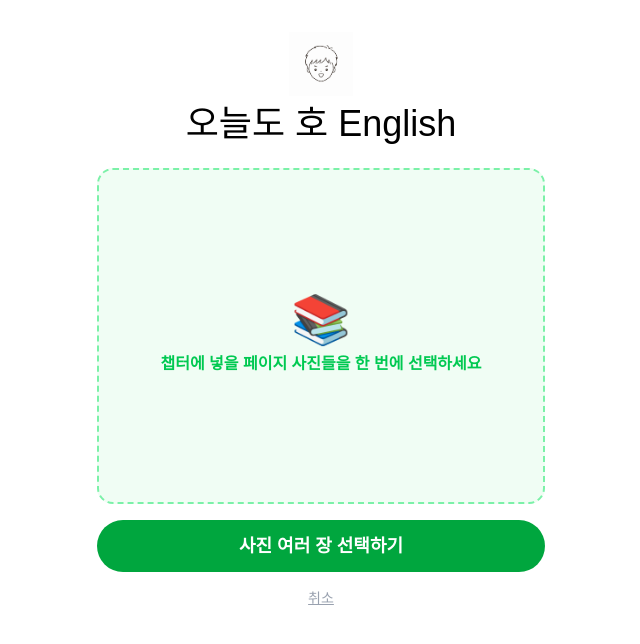
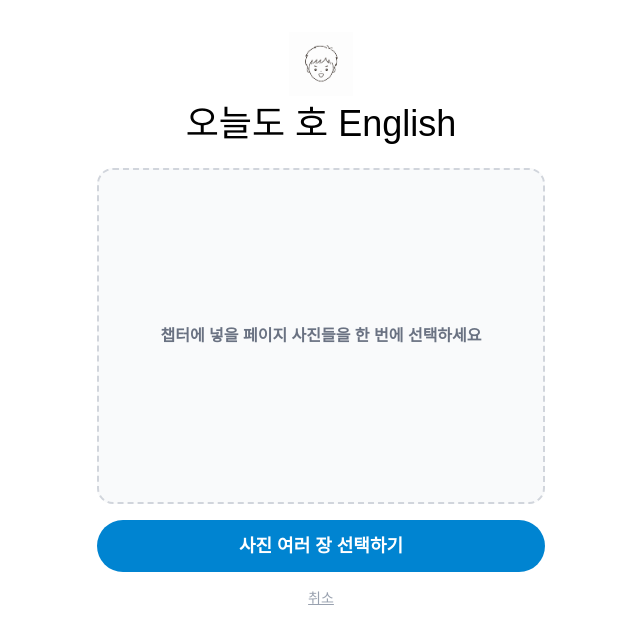
Before and after one commit to hoggebi/kids-english-reader, a Next.js app: page / in a window 1280 px wide. Both pictures are taken after a click on the button "새 챕터 만들기". Shown: the top 644 px of the page, without its empty margins (319-959 px from the left). Built offline with nearby package versions, Linux system fonts and the light colour scheme; a web font is replaced by a local one.

Commit message:
Refactor ChapterUpload component styles and text

```diff
--- a/components/ChapterUpload.tsx
+++ b/components/ChapterUpload.tsx
@@ -43,7 +43,6 @@ export default function ChapterUpload({
     return { title: data.title, sentences: data.sentences };
   }
 
-  // 사진들을 순서대로 하나씩이 아니라, 한꺼번에 동시에 처리해서 훨씬 빠르게 만듦
   async function handleFiles(files: FileList) {
     setError(null);
     setLoading(true);
@@ -107,20 +106,20 @@ export default function ChapterUpload({
   if (step === "confirm") {
     return (
       <div className="flex flex-col gap-4 w-full max-w-md">
-        <h2 className="font-title text-lg font-bold text-gray-700">챕터 확인</h2>
+        <h2 className="text-lg font-bold text-gray-800">챕터 확인</h2>
         <label className="text-sm text-gray-500">챕터 제목</label>
         <input
           value={chapterTitle}
           onChange={(e) => setChapterTitle(e.target.value)}
-          className="font-title border-2 border-green-200 rounded-xl px-4 py-2 font-bold"
+          className="border-2 border-gray-200 rounded-xl px-4 py-2 font-bold"
         />
         <p className="text-sm text-gray-500">
           총 {pages.length}장이 인식됐어요. 페이지별로 내용을 확인해보세요.
         </p>
         <div className="flex flex-col gap-3 max-h-80 overflow-y-auto">
           {pages.map((p, i) => (
-            <div key={i} className="rounded-xl bg-green-50 p-3 text-sm">
-              <div className="font-bold text-green-600 mb-1">
+            <div key={i} className="rounded-xl bg-gray-50 p-3 text-sm">
+              <div className="font-bold text-sky-600 mb-1">
                 {i + 1}쪽 · {p.title}
               </div>
               <textarea
@@ -135,7 +134,7 @@ export default function ChapterUpload({
                   );
                 }}
                 rows={3}
-                className="w-full rounded-lg border border-green-200 p-2 text-sm"
+                className="w-full rounded-lg border border-gray-200 p-2 text-sm"
               />
             </div>
           ))}
@@ -147,7 +146,7 @@ export default function ChapterUpload({
           </button>
           <button
             onClick={confirmChapter}
-            className="flex-1 py-3 rounded-full bg-green-600 text-white font-bold"
+            className="flex-1 py-3 rounded-full bg-sky-600 text-white font-bold"
           >
             챕터 저장하기
           </button>
@@ -159,11 +158,10 @@ export default function ChapterUpload({
   return (
     <div className="flex flex-col items-center gap-4 w-full max-w-md">
       <div
-        className="w-full aspect-[4/3] rounded-2xl border-2 border-dashed border-green-300 bg-green-50 flex items-center justify-center overflow-hidden cursor-pointer hover:bg-green-100 transition"
+        className="w-full aspect-[4/3] rounded-2xl border-2 border-dashed border-gray-300 bg-gray-50 flex items-center justify-center overflow-hidden cursor-pointer hover:bg-gray-100 transition"
         onClick={() => inputRef.current?.click()}
       >
-        <div className="text-center text-green-500 px-6">
-          <div className="text-5xl mb-2">📚</div>
+        <div className="text-center text-gray-500 px-6">
           <p className="font-semibold">챕터에 넣을 페이지 사진들을 한 번에 선택하세요</p>
         </div>
       </div>
@@ -182,9 +180,9 @@ export default function ChapterUpload({
       <button
         onClick={() => inputRef.current?.click()}
         disabled={loading}
-        className="w-full py-3 rounded-full bg-green-600 text-white font-bold text-lg disabled:opacity-50 active:scale-95 transition"
+        className="w-full py-3 rounded-full bg-sky-600 text-white font-bold text-lg disabled:opacity-50 active:scale-95 transition"
       >
-        {loading ? "지문 읽는 중... 📖" : "사진 여러 장 선택하기"}
+        {loading ? "지문 읽는 중..." : "사진 여러 장 선택하기"}
       </button>
 
       {loading && <p className="text-xs text-gray-400 text-center">{status}</p>}
```
